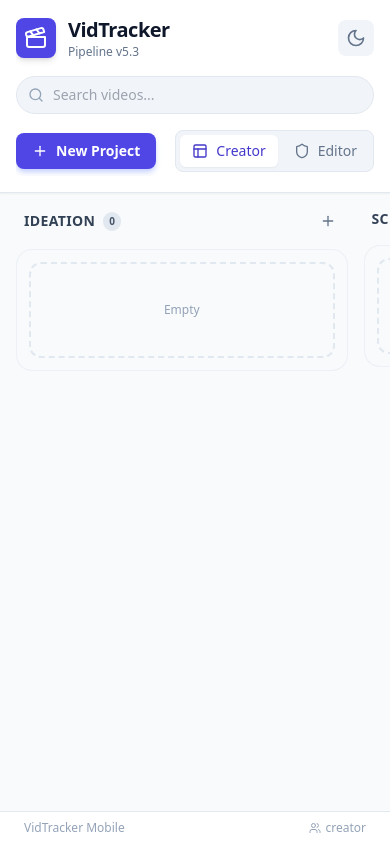
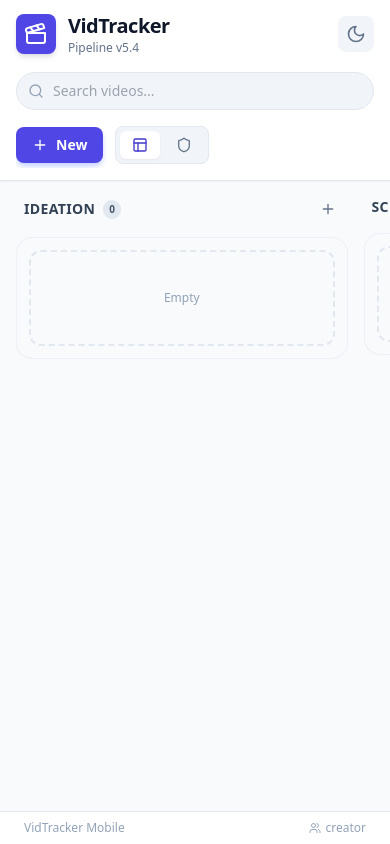
Before and after one commit to DBostik/Video-Flow, a React (Vite) app: page / in a window 390 px wide. Built offline with nearby package versions, Linux system fonts and the light colour scheme.

Commit message:
Mobile Friendly v3

```diff
--- a/src/App.tsx
+++ b/src/App.tsx
@@ -200,7 +200,7 @@ const SortableTaskCard = ({ task, onClick, onToggleQuickCheck }: { task: Task; o
   );
 };
 
-// 2. The Column (Optimized for Snap)
+// 2. The Column
 const KanbanColumn = ({ column, onAddTask, onEditTask, onToggleQuickCheck }: { column: ColumnType, onAddTask: () => void, onEditTask: (t: Task) => void, onToggleQuickCheck: (id: string, field: 'hasOutline' | 'hasScript') => void }) => {
   const { setNodeRef } = useSortable({
     id: column.id,
@@ -557,22 +557,23 @@ const App = () => {
 
   return (
     <div className="min-h-screen bg-slate-50 dark:bg-slate-950 flex flex-col font-sans text-slate-900 dark:text-slate-100 transition-colors duration-200">
-      {/* HEADER (Redesigned for Mobile) */}
-      <header className="bg-white dark:bg-slate-900 border-b border-slate-200 dark:border-slate-800 p-4 sticky top-0 z-50 shadow-sm transition-colors duration-200">
-        <div className="flex flex-col gap-4 max-w-[100vw] overflow-hidden">
 
-          {/* Top Row: Logo & Mobile Dark Toggle */}
-          <div className="flex items-center justify-between">
+      {/* HEADER (Corrected for Responsive Layout) */}
+      <header className="bg-white dark:bg-slate-900 border-b border-slate-200 dark:border-slate-800 px-4 py-3 md:px-6 md:py-4 flex flex-col md:flex-row md:items-center justify-between sticky top-0 z-50 shadow-sm transition-colors duration-200 gap-4">
+
+        {/* LOGO SECTION (Always Left) */}
+        <div className="flex items-center justify-between w-full md:w-auto">
           <div className="flex items-center gap-3">
             <div className="w-10 h-10 bg-indigo-600 rounded-lg flex items-center justify-center text-white shadow-md">
               <Clapperboard size={24} />
             </div>
             <div>
               <h1 className="text-xl font-bold text-slate-900 dark:text-white tracking-tight">VidTracker</h1>
-                <p className="text-xs text-slate-500 dark:text-slate-400 font-medium">Pipeline v5.3</p>
+              <p className="text-xs text-slate-500 dark:text-slate-400 font-medium">Pipeline v5.4</p>
             </div>
           </div>
 
+          {/* Mobile-Only Dark Toggle */}
           <button
              onClick={() => setDarkMode(!darkMode)}
              className="md:hidden p-2 rounded-lg bg-slate-100 dark:bg-slate-800 text-slate-500 dark:text-yellow-400"
@@ -581,8 +582,9 @@ const App = () => {
            </button>
         </div>
 
-          {/* Middle Row: Search (Full Width on Mobile) */}
-          <div className="relative group w-full">
+        {/* SEARCH SECTION (Center on PC, Full Width on Mobile) */}
+        <div className="w-full md:w-auto md:flex-1 md:max-w-md md:mx-6">
+            <div className="relative group">
               <Search className="absolute left-3 top-1/2 -translate-y-1/2 text-slate-400 group-focus-within:text-indigo-500 transition-colors" size={16} />
               <input
                 className="w-full pl-9 pr-4 py-2 bg-slate-100 dark:bg-slate-800 border border-slate-200 dark:border-slate-700 rounded-full text-sm outline-none focus:ring-2 focus:ring-indigo-500/20 focus:bg-white dark:focus:bg-slate-900 text-slate-900 dark:text-slate-200 transition-all"
@@ -591,35 +593,31 @@ const App = () => {
                 onChange={e => setSearchQuery(e.target.value)}
               />
             </div>
-
-          {/* Bottom Row: Controls (Scrollable on small screens) */}
-          <div className="flex items-center justify-between overflow-x-auto no-scrollbar pb-1 gap-2">
-             <div className="flex items-center gap-2">
-                {viewMode === 'creator' && (
-                  <button onClick={openNewTaskModal} className="whitespace-nowrap flex items-center gap-2 bg-indigo-600 hover:bg-indigo-700 text-white px-4 py-2 rounded-lg text-sm font-bold shadow-md shadow-indigo-200 dark:shadow-none transition-all">
-                    <Plus size={16} /> New Project
-                  </button>
-                )}
         </div>
 
-             <div className="flex items-center gap-2">
+        {/* ACTIONS SECTION (Right on PC, Scrollable Row on Mobile) */}
+        <div className="flex items-center gap-3 w-full md:w-auto overflow-x-auto md:overflow-visible no-scrollbar pb-1 md:pb-0">
            {/* Desktop Dark Toggle */}
            <button
              onClick={() => setDarkMode(!darkMode)}
-                  className="hidden md:block p-2 rounded-lg bg-slate-100 dark:bg-slate-800 text-slate-500 dark:text-yellow-400 hover:bg-slate-200 dark:hover:bg-slate-700 transition-all"
+             className="hidden md:block p-2 rounded-lg bg-slate-100 dark:bg-slate-800 text-slate-500 dark:text-yellow-400 hover:bg-slate-200 dark:hover:bg-slate-700 transition-all flex-shrink-0"
            >
              {darkMode ? <Sun size={20} /> : <Moon size={20} />}
            </button>
 
-                <div className="flex items-center gap-1 bg-slate-100 dark:bg-slate-800 p-1 rounded-lg border border-slate-200 dark:border-slate-700">
+           {viewMode === 'creator' && (
+             <button onClick={openNewTaskModal} className="flex-shrink-0 flex items-center gap-2 bg-indigo-600 hover:bg-indigo-700 text-white px-4 py-2 rounded-lg text-sm font-bold shadow-md shadow-indigo-200 dark:shadow-none transition-all whitespace-nowrap">
+               <Plus size={16} /> <span className="hidden sm:inline">New Project</span><span className="sm:hidden">New</span>
+             </button>
+           )}
+
+            <div className="flex-shrink-0 flex items-center gap-1 bg-slate-100 dark:bg-slate-800 p-1 rounded-lg border border-slate-200 dark:border-slate-700">
                 <button onClick={() => setViewMode('creator')} className={cn("flex items-center gap-2 px-3 py-1.5 rounded-md text-sm font-medium transition-all whitespace-nowrap", viewMode === 'creator' ? "bg-white dark:bg-slate-700 text-indigo-700 dark:text-indigo-300 shadow-sm" : "text-slate-500 dark:text-slate-400 hover:text-slate-700 dark:hover:text-slate-200")}>
-                        <Layout size={16} /> Creator
+                    <Layout size={16} /> <span className="hidden sm:inline">Creator</span>
                 </button>
                 <button onClick={() => setViewMode('editor')} className={cn("flex items-center gap-2 px-3 py-1.5 rounded-md text-sm font-medium transition-all whitespace-nowrap", viewMode === 'editor' ? "bg-white dark:bg-slate-700 text-emerald-700 dark:text-emerald-300 shadow-sm" : "text-slate-500 dark:text-slate-400 hover:text-slate-700 dark:hover:text-slate-200")}>
-                        <Shield size={16} /> Editor
+                    <Shield size={16} /> <span className="hidden sm:inline">Editor</span>
                 </button>
-                </div>
-             </div>
             </div>
         </div>
       </header>
```
Lines whose indentation alone changed are shown as unchanged.
